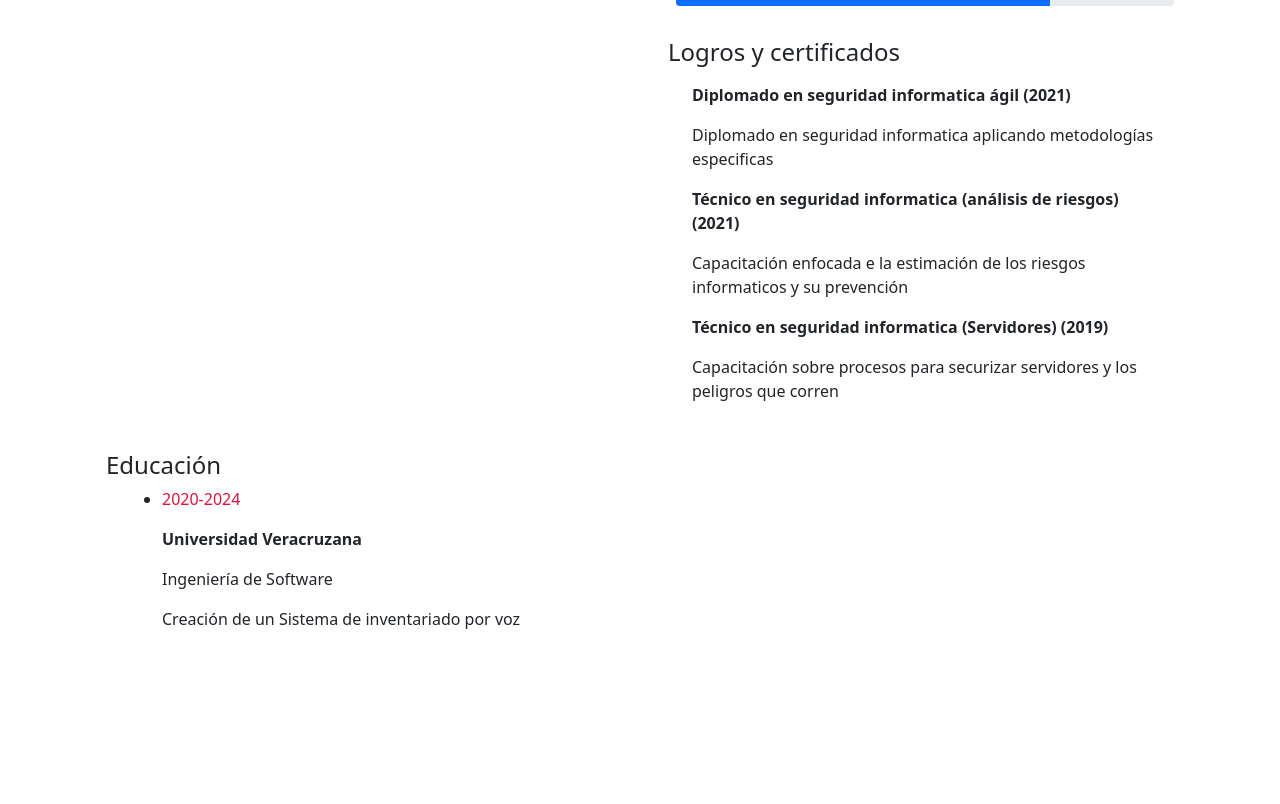
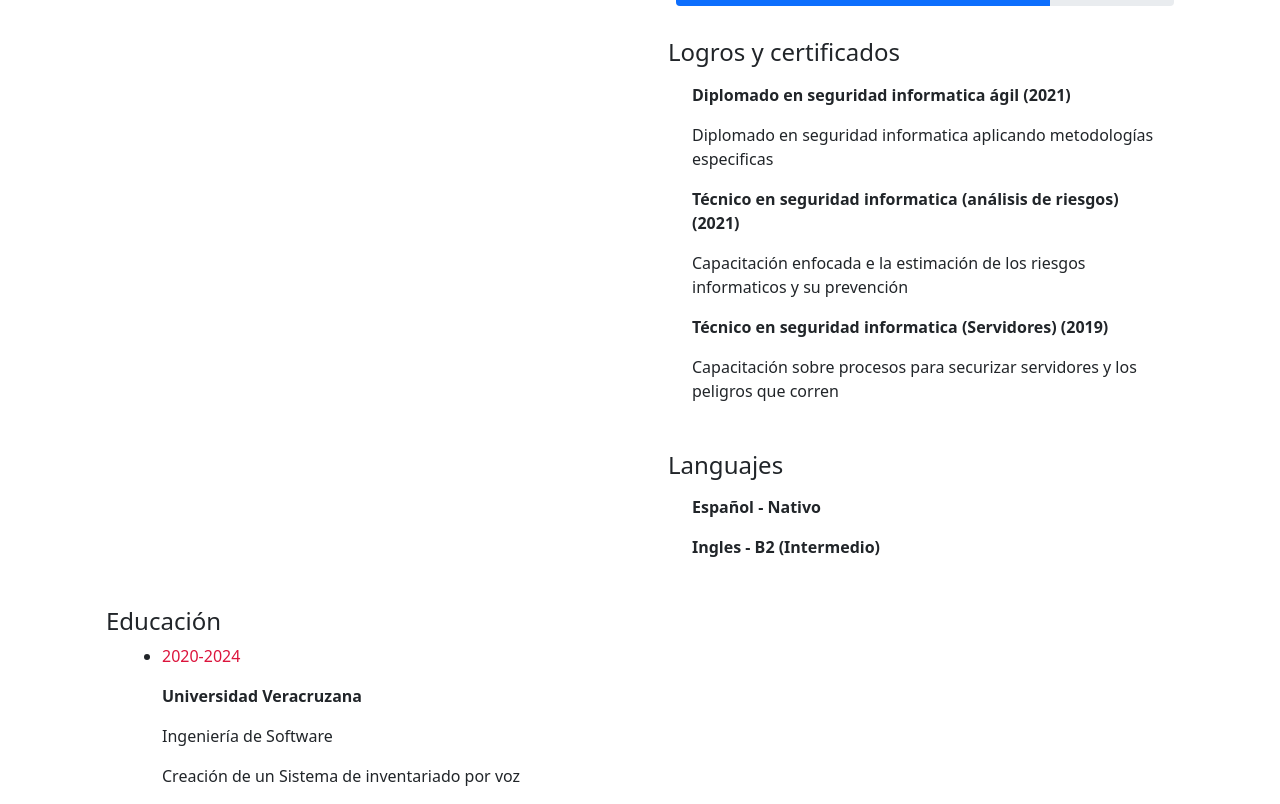
Before and after one commit to Adpsec/adpsec.github.io, an Angular app: page / in a window 1280 px wide. Shown: the part 987-1791 px from the top of the page. Before the commit the page ends 1634 px from the top, so only its background shows below. Built offline with nearby package versions, Linux system fonts and the light colour scheme.

Commit message:
Creación y configuración del componene languajes close #11

```diff
--- a/src/app/app.component.html
+++ b/src/app/app.component.html
@@ -22,6 +22,7 @@
           <div class="col">
             <app-skills-cv></app-skills-cv>
             <app-certificates-cv></app-certificates-cv>
+            <app-languajes></app-languajes>
           </div>
         </div>
         <div class="row">
--- a/src/app/app.module.ts
+++ b/src/app/app.module.ts
@@ -7,6 +7,7 @@ import { WorkExerienceCvComponent } from './components/work-exerience-cv/work-ex
 import { SkillsCvComponent } from './components/skills-cv/skills-cv.component';
 import { CertificatesCvComponent } from './components/certificates-cv/certificates-cv.component';
 import { EducationComponent } from './components/education/education.component';
+import { LanguajesComponent } from './components/languajes/languajes.component';
 
 @NgModule({
   declarations: [
@@ -15,7 +16,8 @@ import { EducationComponent } from './components/education/education.component';
     WorkExerienceCvComponent,
     SkillsCvComponent,
     CertificatesCvComponent,
-    EducationComponent
+    EducationComponent,
+    LanguajesComponent
   ],
   imports: [
     BrowserModule
--- /dev/null
+++ b/src/app/components/languajes/languajes.component.html
@@ -0,0 +1,12 @@
+<div class="container p-3">
+    <h4>Languajes</h4>
+    <div class="container" *ngFor="let lang of languajes">
+      <div class="row" class="my-3">
+        <div class="col-md">
+          <p>
+            <b>{{ lang.idioma }}  -  {{ lang.nivel }}</b>
+          </p>
+        </div>
+      </div>
+    </div>
+  </div>
--- /dev/null
+++ b/src/app/components/languajes/languajes.component.ts
@@ -0,0 +1,31 @@
+import { Component, OnInit } from '@angular/core';
+
+@Component({
+  selector: 'app-languajes',
+  templateUrl: './languajes.component.html',
+  styleUrls: ['./languajes.component.css']
+})
+export class LanguajesComponent implements OnInit {
+
+  languajes: Array<any> = [];
+
+  constructor() { }
+
+  ngOnInit(): void {
+
+    const lang1 = {
+      idioma: "Español",
+      nivel: "Nativo"
+    }
+
+
+    const lang2 = {
+      idioma: "Ingles",
+      nivel: "B2 (Intermedio)"
+    }
+
+    this.languajes.push(lang1);
+    this.languajes.push(lang2);
+  }
+
+}
```
Also changed, not shown: src/app/components/languajes/languajes.component.css (added), 2 other files (tests, documents, lock files or other folders).
